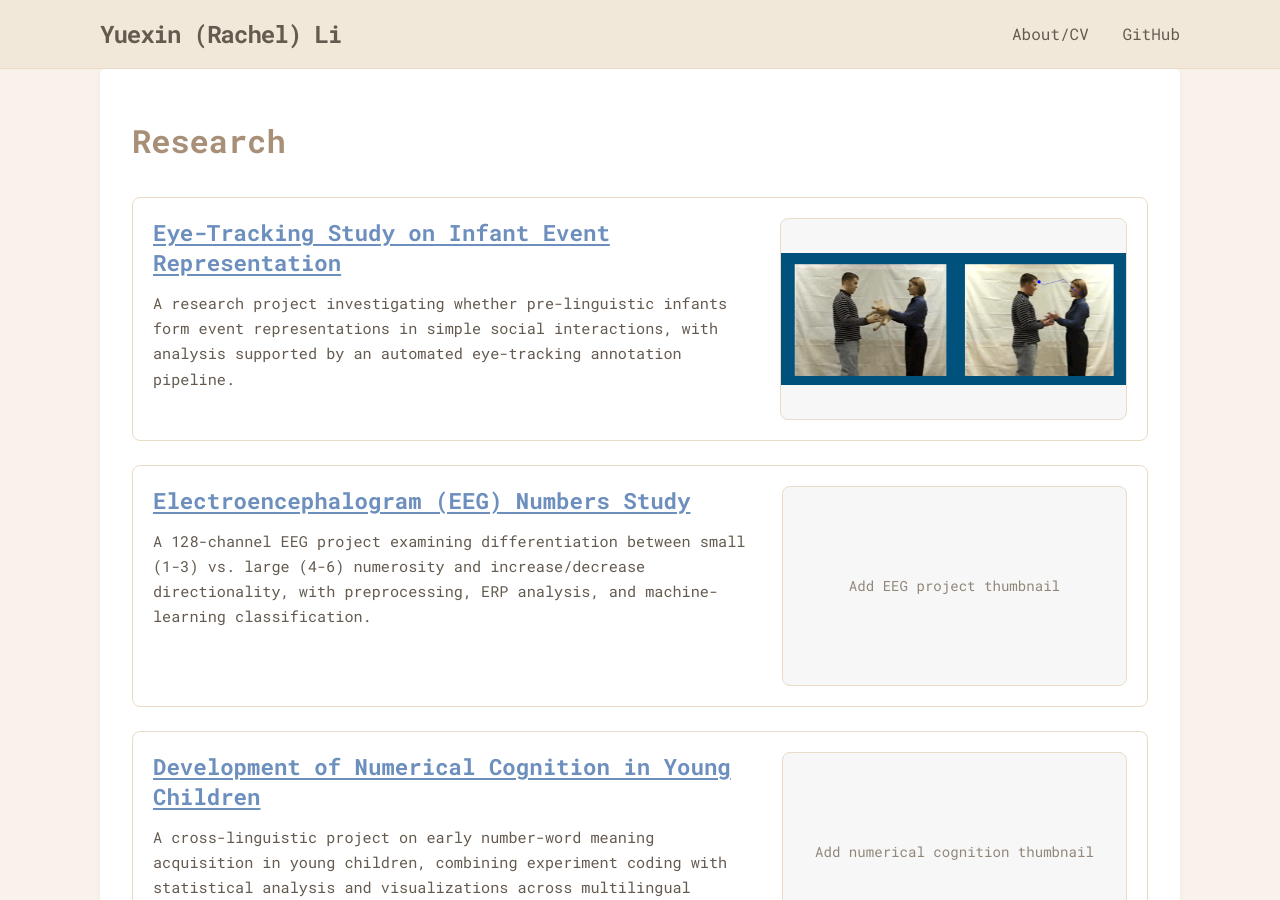
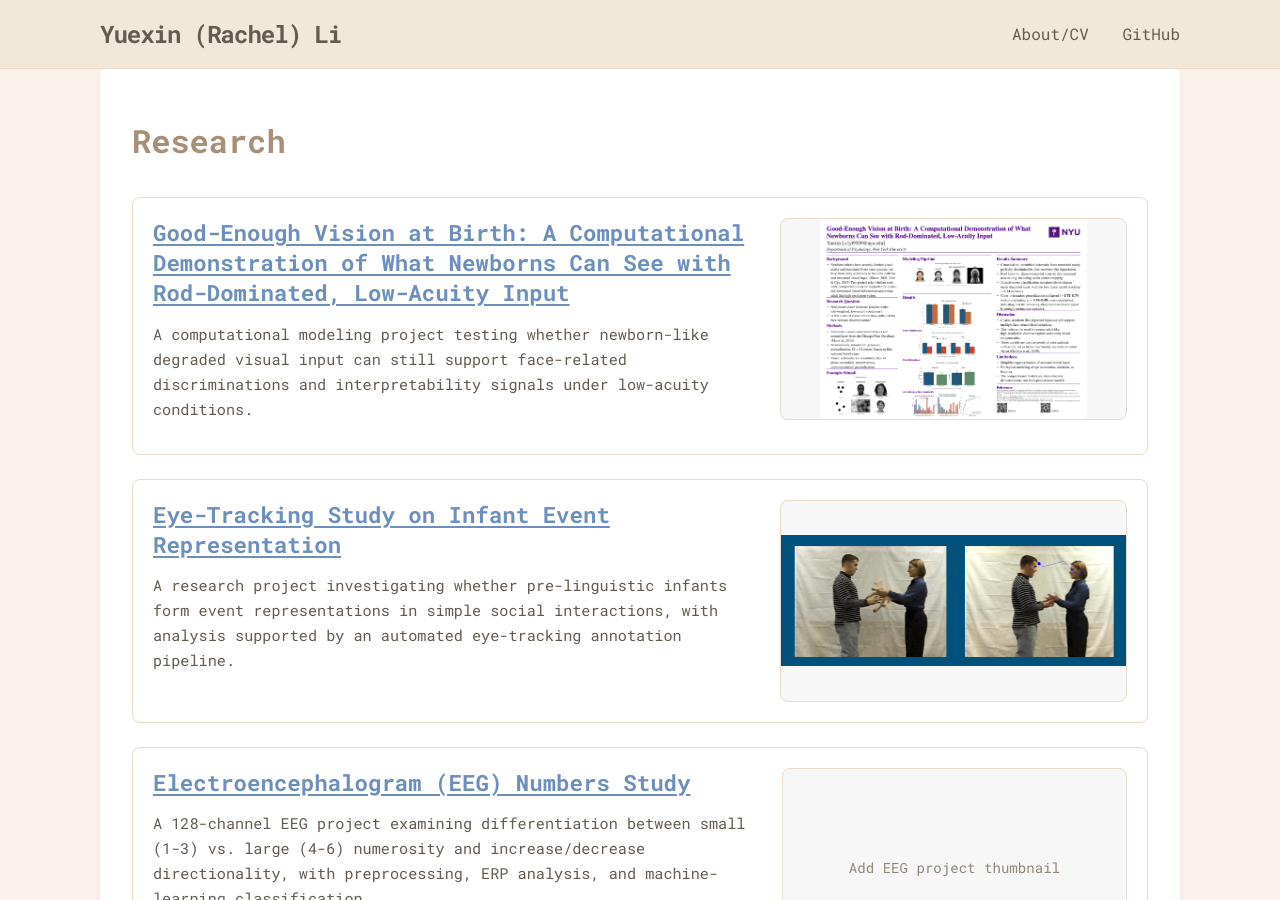
Before and after one commit to yuexin-li-7/yuexin-li-7.github.io, a Jekyll site: the page built from research.md, in a window 1280 px wide and 900 px high. Built offline with Jekyll 4.4.1, drawn with Linux system fonts in a browser that asks for light colours.

Commit message:
Add Good-Enough Vision at Birth research skeleton

```diff
--- a/research.md
+++ b/research.md
@@ -5,6 +5,30 @@ permalink: /research/
 ---
 
 <section class="research-list">
+  <article class="research-card">
+    <div class="research-card-main">
+      <h2 class="research-title">
+        <a href="{{ '/research/good-enough-vision-at-birth/' | relative_url }}">
+          Good-Enough Vision at Birth: A Computational Demonstration of What Newborns Can See with Rod-Dominated, Low-Acuity Input
+        </a>
+      </h2>
+      <p class="research-summary">
+        A computational modeling project testing whether newborn-like degraded visual input can still support face-related discriminations and interpretability signals under low-acuity conditions.
+      </p>
+    </div>
+    <a
+      class="research-thumb research-thumb-link"
+      href="{{ '/research/good-enough-vision-at-birth/' | relative_url }}"
+      aria-label="Open Good-Enough Vision at Birth project"
+    >
+      <img
+        class="research-thumb-image"
+        src="{{ '/media/research/good-enough-vision-at-birth-preview.png' | relative_url }}"
+        alt="Poster preview for Good-Enough Vision at Birth project"
+      >
+    </a>
+  </article>
+
   <article class="research-card">
     <div class="research-card-main">
       <h2 class="research-title">
```
Also changed, not shown: research/good-enough-vision-at-birth.md (added, +70 -0 lines), media/research/good-enough-vision-at-birth-preview.png (added), 1 other file.
